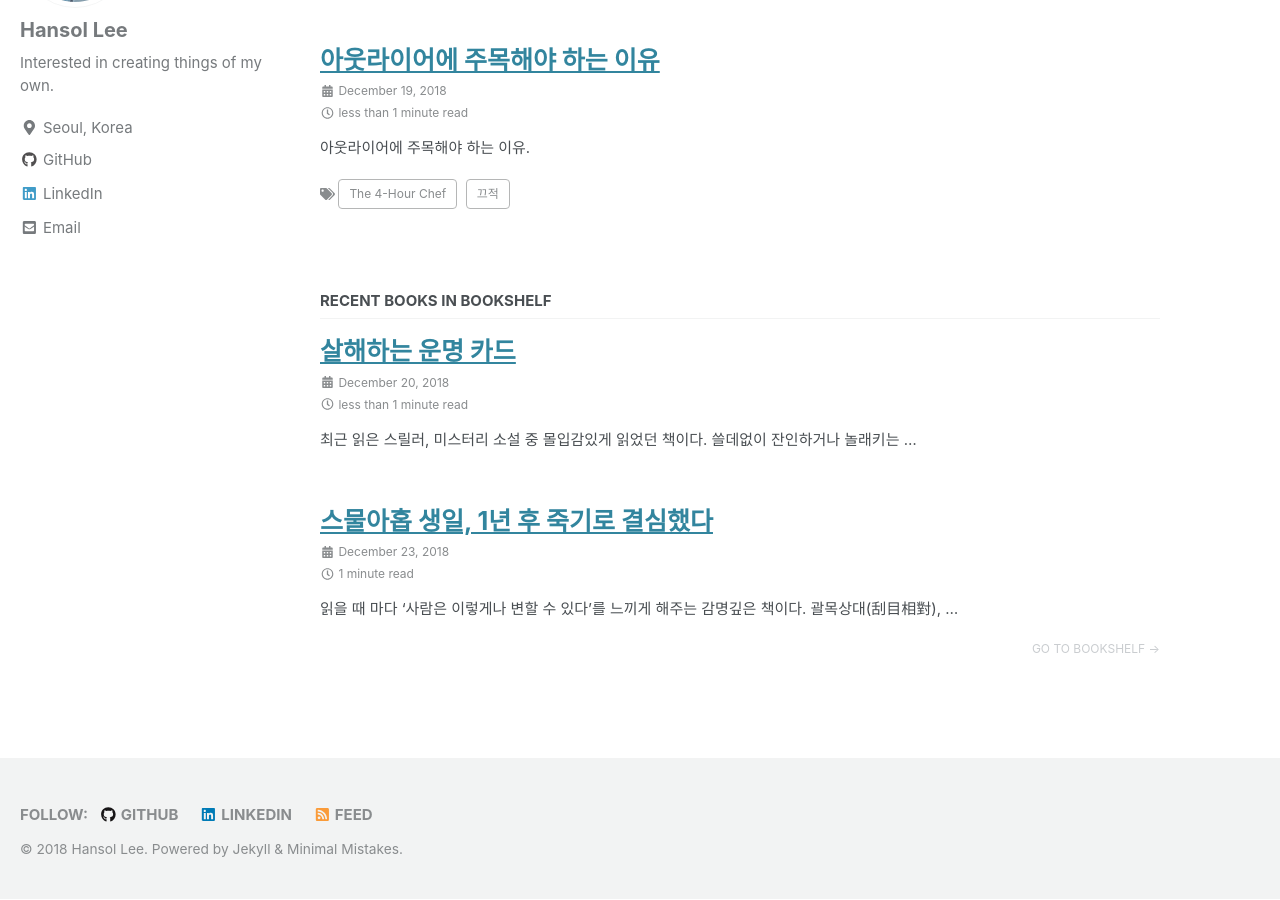
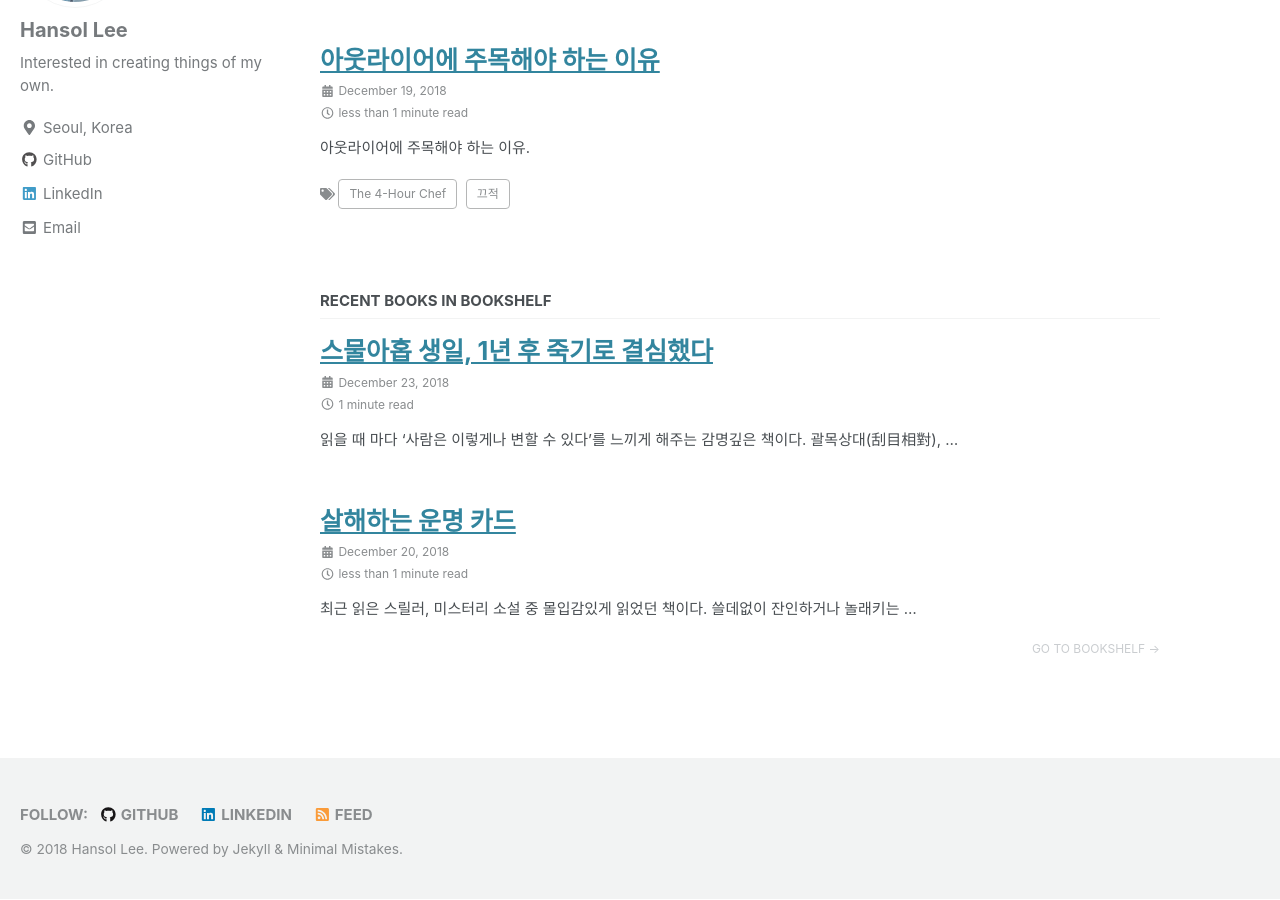
Before and after one commit to giantsol/giantsol.github.io, a Jekyll site: the page built from index.html, in a window 1280 px wide and 900 px high, scrolled down 358 px. Built offline with Jekyll 4.4.1, drawn with Linux system fonts in a browser that asks for light colours; cached includes are drawn as plain includes; nearby versions of some CDN libraries; the list of posts is cut into pages by our own code.

Commit message:
sort books to show recent items in the front

```diff
--- a/_layouts/bookshelf.html
+++ b/_layouts/bookshelf.html
@@ -7,7 +7,8 @@ layout: archive
 {% for collection in site.collections %}
   {% if collection.output == true and collection.label == "books" %}
     <div class="feature__wrapper">
-      {% for f in collection.docs %}
+      {% assign sortedDocs = collection.docs | sort: 'date' %}
+      {% for f in sortedDocs reversed %}
 
         {% if f.url contains "://" %}
           {% capture f_url %}{{ f.url }}{% endcapture %}
--- a/_layouts/home.html
+++ b/_layouts/home.html
@@ -16,7 +16,8 @@ layout: archive
   {% if collection.output == true and collection.label == "books" %}
     <div class="archive__collection">
     <h4 class="subtitle">Recent books in bookshelf</h4>
-      {% for post in collection.docs limit:2 %}
+      {% assign sortedDocs = collection.docs | sort: 'date' %}
+      {% for post in sortedDocs reversed limit:2 %}
         {% include archive-single.html %}
       {% endfor %}
     <a href="{{ "/bookshelf/" | relative_url }}" class="back-to-top">Go to bookshelf &rarr;</a>
```
